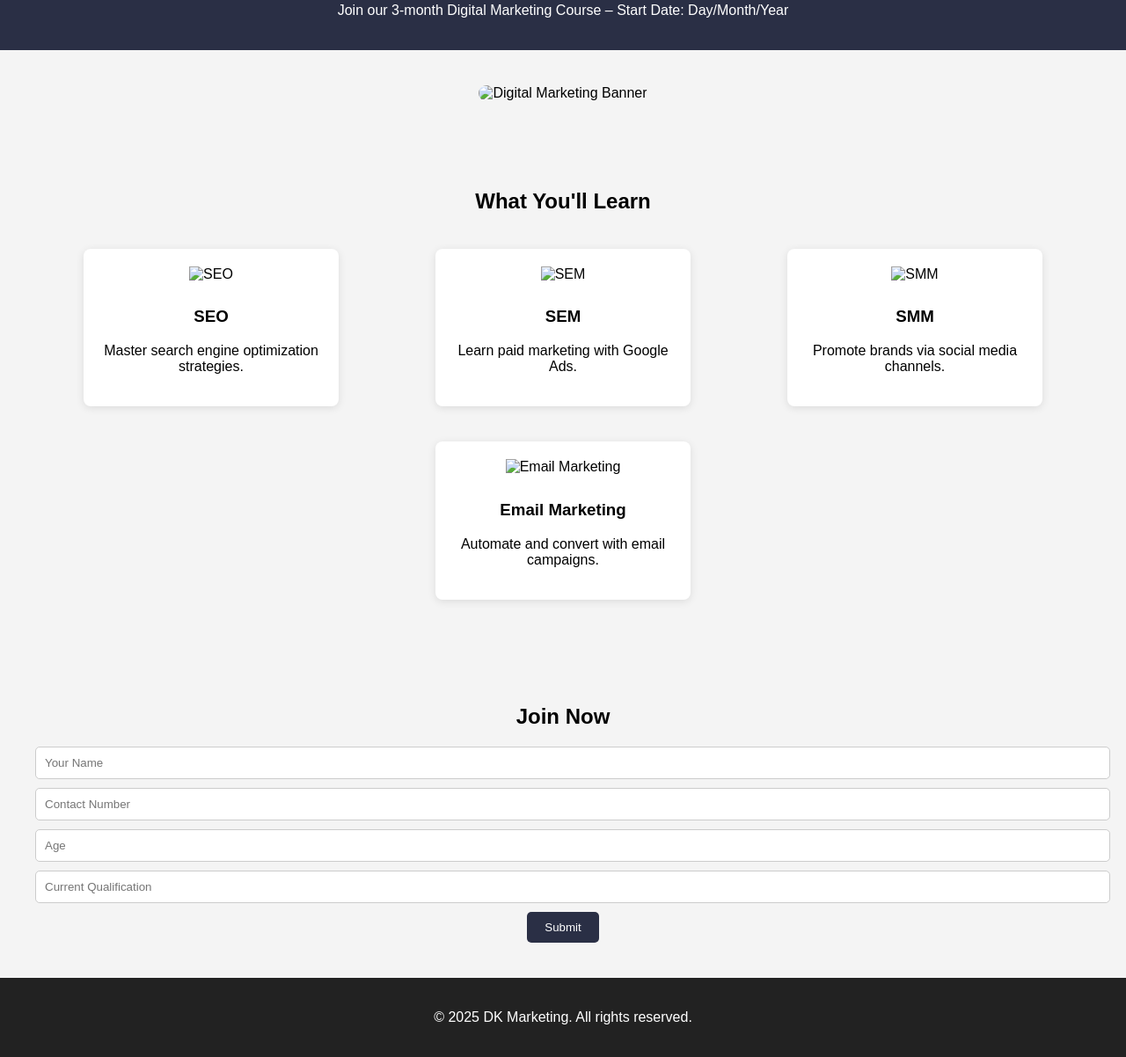
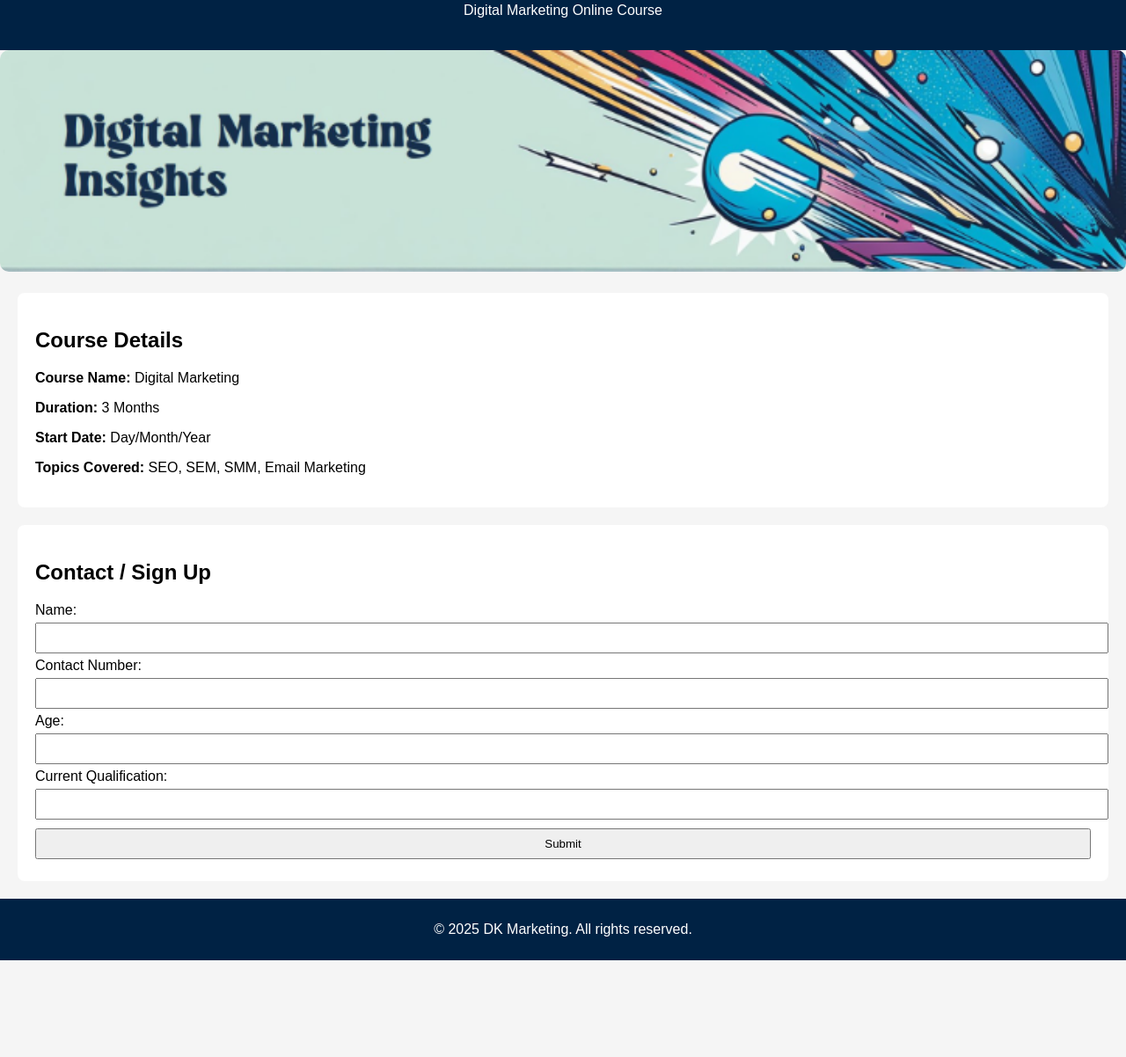
Before and after one commit to Vikashsharma1999/DK-Marketing-, a plain HTML site: page index.html in a window 1280 px wide. Shown: the part 97-1299 px from the top of the page at 88% size. After the commit the page ends 1189 px from the top, so only its background shows below. Drawn offline with Linux system fonts and the light colour scheme.

Commit message:
Add files via upload

```diff
--- a/index.html
+++ b/index.html
@@ -2,64 +2,51 @@
 <!DOCTYPE html>
 <html lang="en">
 <head>
-    <meta charset="UTF-8">
-    <meta name="viewport" content="width=device-width, initial-scale=1.0">
+  <meta charset="UTF-8" />
+  <meta name="viewport" content="width=device-width, initial-scale=1.0"/>
   <title>DK Marketing - Digital Marketing Course</title>
   <style>
-        body { font-family: Arial, sans-serif; margin: 0; padding: 0; background-color: #f4f4f4; }
-        header { background-color: #2a2f45; color: white; padding: 20px 40px; text-align: center; }
-        section { padding: 40px; text-align: center; }
-        .features { display: flex; justify-content: space-around; flex-wrap: wrap; }
-        .feature { width: 250px; margin: 20px; background: white; padding: 20px; border-radius: 8px; box-shadow: 0 2px 10px rgba(0,0,0,0.1); }
-        .feature img { width: 80px; margin-bottom: 10px; }
-        .contact-form input { display: block; width: 100%; padding: 10px; margin: 10px 0; border: 1px solid #ccc; border-radius: 5px; }
-        .contact-form button { padding: 10px 20px; background-color: #2a2f45; color: white; border: none; border-radius: 5px; }
-        footer { text-align: center; padding: 20px; background-color: #222; color: white; }
+    body { font-family: Arial, sans-serif; margin: 0; padding: 0; background: #f5f5f5; }
+    header { background: #002244; color: white; padding: 20px; text-align: center; }
+    .banner img { width: 100%; height: auto; border-radius: 10px; }
+    .section { padding: 20px; background: white; margin: 20px; border-radius: 8px; }
+    footer { background: #002244; color: white; text-align: center; padding: 10px; }
+    form input, form select, form button { width: 100%; padding: 8px; margin: 5px 0; }
   </style>
 </head>
 <body>
   <header>
     <h1>DK Marketing</h1>
-        <p>Join our 3-month Digital Marketing Course – Start Date: Day/Month/Year</p>
+    <p>Digital Marketing Online Course</p>
   </header>
-    <section>
-        <img src="banner.jpg" alt="Digital Marketing Banner" style="max-width: 100%; border-radius: 10px;" />
-    </section>
-    <section>
-        <h2>What You'll Learn</h2>
-        <div class="features">
-            <div class="feature">
-                <img src="seo.png" alt="SEO">
-                <h3>SEO</h3>
-                <p>Master search engine optimization strategies.</p>
+
+  <div class="banner">
+    <img src="marketing-banner.png" alt="Digital Marketing Insights">
   </div>
-            <div class="feature">
-                <img src="sem.png" alt="SEM">
-                <h3>SEM</h3>
-                <p>Learn paid marketing with Google Ads.</p>
+
+  <div class="section">
+    <h2>Course Details</h2>
+    <p><strong>Course Name:</strong> Digital Marketing</p>
+    <p><strong>Duration:</strong> 3 Months</p>
+    <p><strong>Start Date:</strong> Day/Month/Year</p>
+    <p><strong>Topics Covered:</strong> SEO, SEM, SMM, Email Marketing</p>
   </div>
-            <div class="feature">
-                <img src="smm.png" alt="SMM">
-                <h3>SMM</h3>
-                <p>Promote brands via social media channels.</p>
-            </div>
-            <div class="feature">
-                <img src="email.png" alt="Email Marketing">
-                <h3>Email Marketing</h3>
-                <p>Automate and convert with email campaigns.</p>
-            </div>
-        </div>
-    </section>
-    <section>
-        <h2>Join Now</h2>
-        <form class="contact-form">
-            <input type="text" placeholder="Your Name" required>
-            <input type="tel" placeholder="Contact Number" required>
-            <input type="number" placeholder="Age" required>
-            <input type="text" placeholder="Current Qualification" required>
+
+  <div class="section">
+    <h2>Contact / Sign Up</h2>
+    <form>
+      <label>Name:</label>
+      <input type="text" name="name" required />
+      <label>Contact Number:</label>
+      <input type="tel" name="contact" required />
+      <label>Age:</label>
+      <input type="number" name="age" />
+      <label>Current Qualification:</label>
+      <input type="text" name="qualification" />
       <button type="submit">Submit</button>
     </form>
-    </section>
+  </div>
+
   <footer>
     <p>&copy; 2025 DK Marketing. All rights reserved.</p>
   </footer>
```
Also changed, not shown: marketing-banner.png (added). Lines whose indentation alone changed are shown as unchanged.
